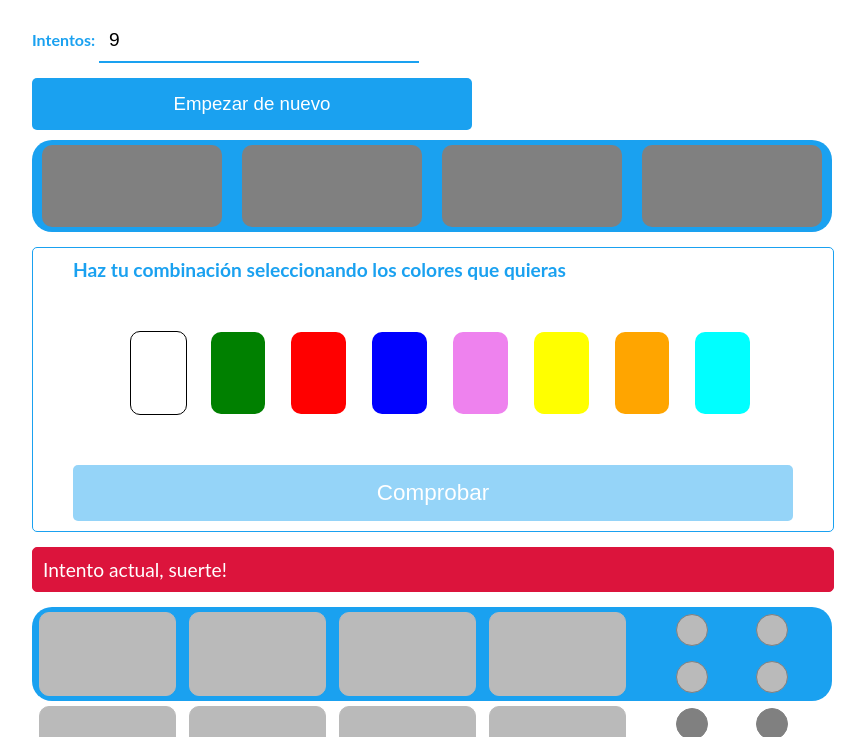
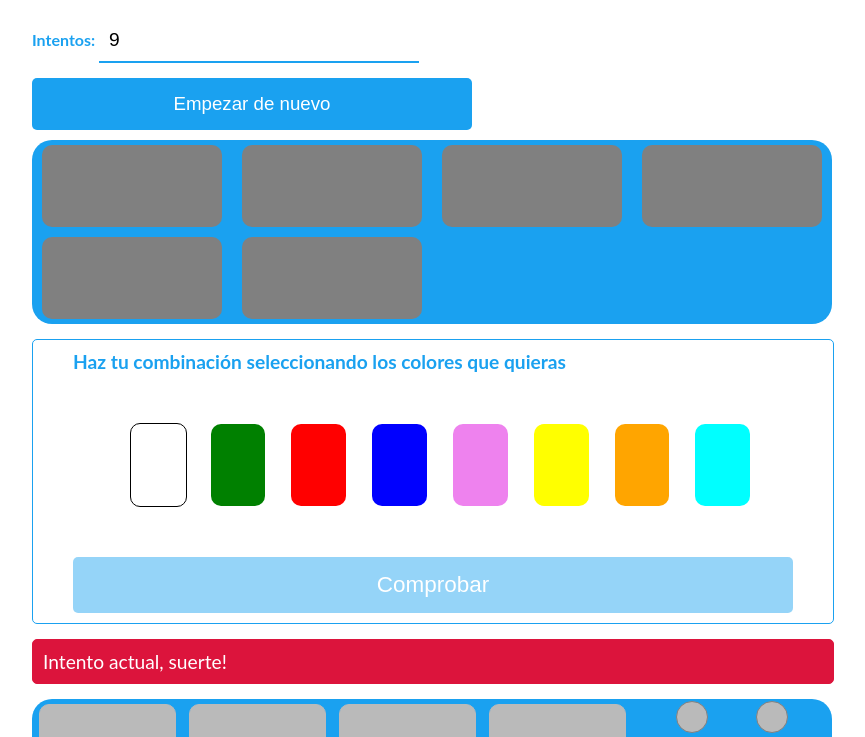
Before and after one commit to MarcosGorriaran/MasterMindGame, a plain HTML site: page index.html in a window 1280 px wide. Both pictures are taken after a click on the button "Comprobar". Shown: the part 63-800 px from the top of the page, without its empty margins (216-1081 px from the left). Drawn offline with Linux system fonts and the light colour scheme.

Commit message:
Added some more functionality to autogenerate
I am working on making the interface autobuild itself depending on the parameters of the game

```diff
--- a/index.html
+++ b/index.html
@@ -22,24 +22,13 @@
             <p hidden id="LostBox">Has perdido</p>
             <section id="master" class="w100 flex wrap center">
                 <div class="w100 flex wrap">
-                    <div class="w25">
-                        <div class="cel flex"></div>
-                    </div>
-                    <div class="w25">
-                        <div class="cel flex"></div>
-                    </div>
-                    <div class="w25">
-                        <div class="cel flex"></div>
-                    </div>
-                    <div class="w25">
-                        <div class="cel flex"></div>
-                    </div>
+
                 </div>
             </section>
             <section class="w100 flex wrap center comprobar">
                 <label class="w90" for="numero">Haz tu combinación seleccionando los colores que quieras</label><br>
                 <section id="selección" class="w100 flex wrap center">
-                    <div class="w100 flex wrap center">
+                    <div class="w100 flex wrap center OptionBox">
                         <div class="w8">
                             <div id="white" class="w100 cel flex" onclick="añadeColor('white')"></div>
                         </div>
--- a/scripts/script.js
+++ b/scripts/script.js
@@ -1,6 +1,6 @@
 //Declaración de constantes.
 const MAX_INTENTOS = 10;
-const MAX_COMBI_COLORES = 4;
+const MAX_COMBI_COLORES = 6;
 const COLORS = ['white', 'blue', 'green', 'violet', 'yellow', 'red', 'orange', 'cyan'];
 const GREY = "grey";
 const GREYANSWER = -1;
@@ -12,10 +12,16 @@ const ROWRESULTID = "Result";
 const SELECTED_CLASS = "selected";
 const USERCHOICESELECTOR = ".rowResult:first-child .rowUserCombi>div>div";
 const CIRCLERESULTSELECTOR = ".rowResult:first-child .rowCercleResult .cercleResult";
+const USERCHOICEROWSELECTOR = ".rowResult:first-child .rowUserCombi";
+const CIRCLERESULTROWSELECTOR = ".rowResult:first-child .rowCercleResult";
+const SHOWRESULTBOXQUERY = "#master>div>div>div";
+const SHOWRESULTBOXROWQUERY = "#master>div";
+const OPTIONBOXQUERY = ".OptionBox";
+const OPTIONSINGULARQUERY = ".OptionBox>div>div";
 const RETRYCOUNTERID = "RetryAmounts";
 const WINBOXID = "WinBox";
 const LOSTBOXID = "LostBox";
-const SHOWRESULTBOXQUERY = "#master>div>div>div";
+
 
 
 
@@ -40,7 +46,8 @@ function init() {
     console.log(master);
     //2. Crea todas las filas según el número de intentos.
     ChangeCounter(MAX_INTENTOS);
-    AddNewRowResult(document.getElementById(ROWRESULTID));
+    PlaceMasterShowBoxes(MAX_COMBI_COLORES);
+    AddNewRowResult(document.getElementById(ROWRESULTID),MAX_COMBI_COLORES);
     AddSelectFunction(document.querySelectorAll(USERCHOICESELECTOR));
 }
 
@@ -51,9 +58,30 @@ function ChangeCounter(retry){
     return retry;
 }
 
-function AddNewRowResult(element){
+function AddNewRowResult(element, combiOptions){
     let html = element.innerHTML;
     element.innerHTML = ROW_RESULT+html;
+    let userChoiceRow = document.querySelector(USERCHOICEROWSELECTOR);
+    let circleChoiceRow = document.querySelector(CIRCLERESULTROWSELECTOR);
+    for(let i = 0; i<combiOptions; i++){
+        userChoiceRow.innerHTML+=INTERACTIVEBOX;
+        circleChoiceRow.innerHTML+=ANSWERSHOWER;
+    }
+}
+function PlaceMasterShowBoxes(combiOptions){
+    let masterRow = document.querySelector(SHOWRESULTBOXROWQUERY);
+
+    for(let i = 0; i<combiOptions; i++){
+        masterRow.innerHTML+=MASTERSHOWERBOX;
+    }
+}
+function PlaceColorsOptions(){
+    let optionBox = document.querySelector(OPTIONBOXQUERY);
+    let
+    for(let element of COLORS){
+        optionBox.innerHTML+=COLOROPTIONBOX;
+
+    }
 }
 function AddSelectFunction(selections){
     for(let i = 0; i<selections.length; i++){
@@ -103,7 +131,7 @@ function Comprobar() {
             if(retries<=0){
                 ShowBox(document.getElementById(LOSTBOXID));
             }else{
-                AddNewRowResult(document.getElementById(ROWRESULTID));
+                AddNewRowResult(document.getElementById(ROWRESULTID),MAX_COMBI_COLORES);
                 AddSelectFunction(document.querySelectorAll(USERCHOICESELECTOR));
             }
 
@@ -203,33 +231,29 @@ function SelectedMultiple(docElement){
     docElement.classList.add(SELECTED_CLASS);
 }
 /** Template con el código HTML que corresponde a cada fila de juego/intento. */
-const ROW_RESULT = `<div class="rowResult w100 flex wrap">
-<div class="rowUserCombi w75 flex wrap">
-   <div class="w25">
-       <div class="celUserCombi flex grey"></div>
-   </div>
-   <div class="w25">
-       <div class="celUserCombi flex grey"></div>
-   </div>
-   <div class="w25">
-       <div class="celUserCombi flex grey"></div>
-   </div>
-   <div class="w25">
-       <div class="celUserCombi flex grey"></div>
-   </div>
+const INTERACTIVEBOX =
+`<div class="w25">
+    <div class="celUserCombi flex grey"></div>
+</div>`;
+const ANSWERSHOWER =
+`<div class="w40 h40">
+    <div class="cercleResult flex"></div>
+</div>`;
+const ROW_RESULT =
+`<div class="rowResult w100 flex wrap">
+    <div class="rowUserCombi w75 flex wrap">
+
+    </div>
+    <div class="rowCercleResult w25 flex wrap center">
+
+    </div>
+</div>`;
+const MASTERSHOWERBOX = `
+<div class="w25">
+    <div class="cel flex"></div>
+</div>`;
+const COLOROPTIONBOX = `
+<div class="w8">
+    <div class="w100 cel flex"></div>
 </div>
-<div class="rowCercleResult w25 flex wrap center">
-   <div class="w40 h40">
-        <div class="cercleResult flex"></div>
-   </div>
-   <div class="w40 h40">
-       <div class="cercleResult flex"></div>
-   </div>
-   <div class="w40 h40">
-       <div class="cercleResult flex"></div>
-   </div>
-   <div class="w40 h40">
-       <div class="cercleResult flex"></div>
-   </div>
-</div>
-</div>`;
+`;
```
